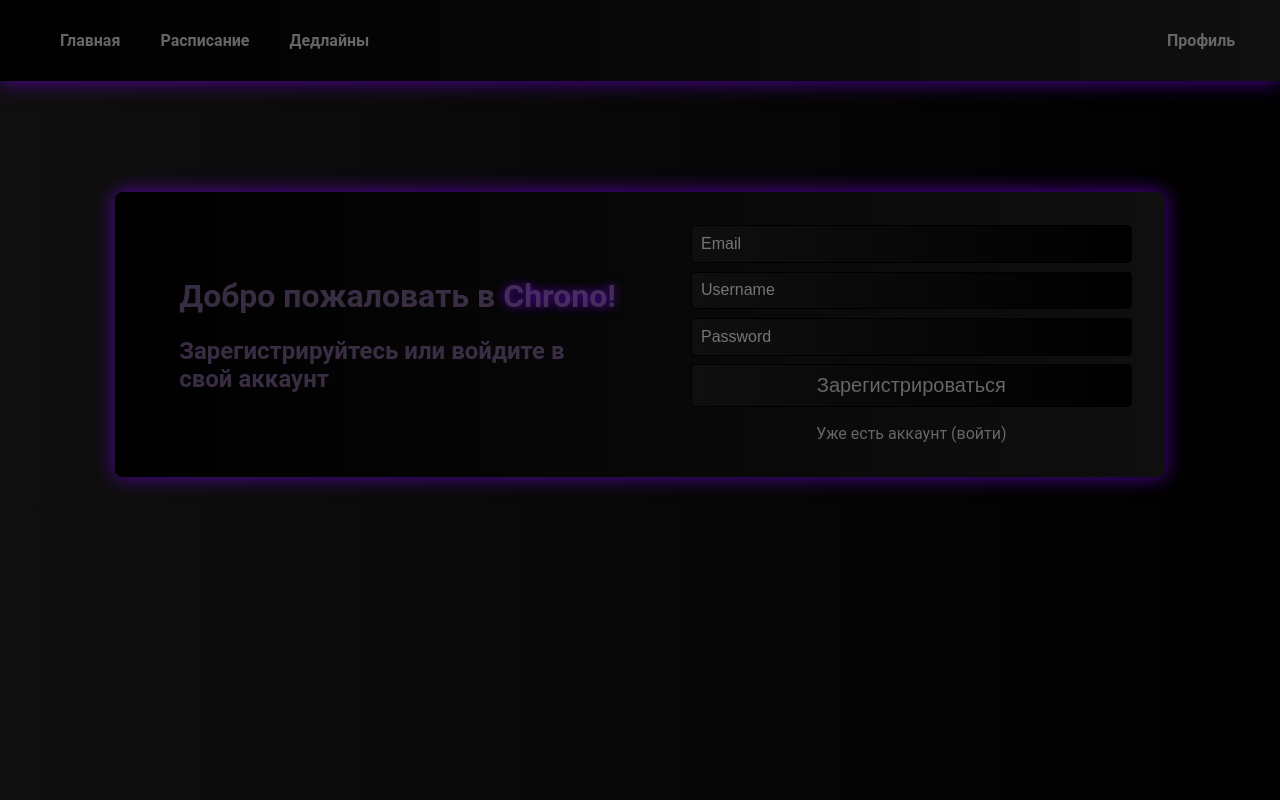
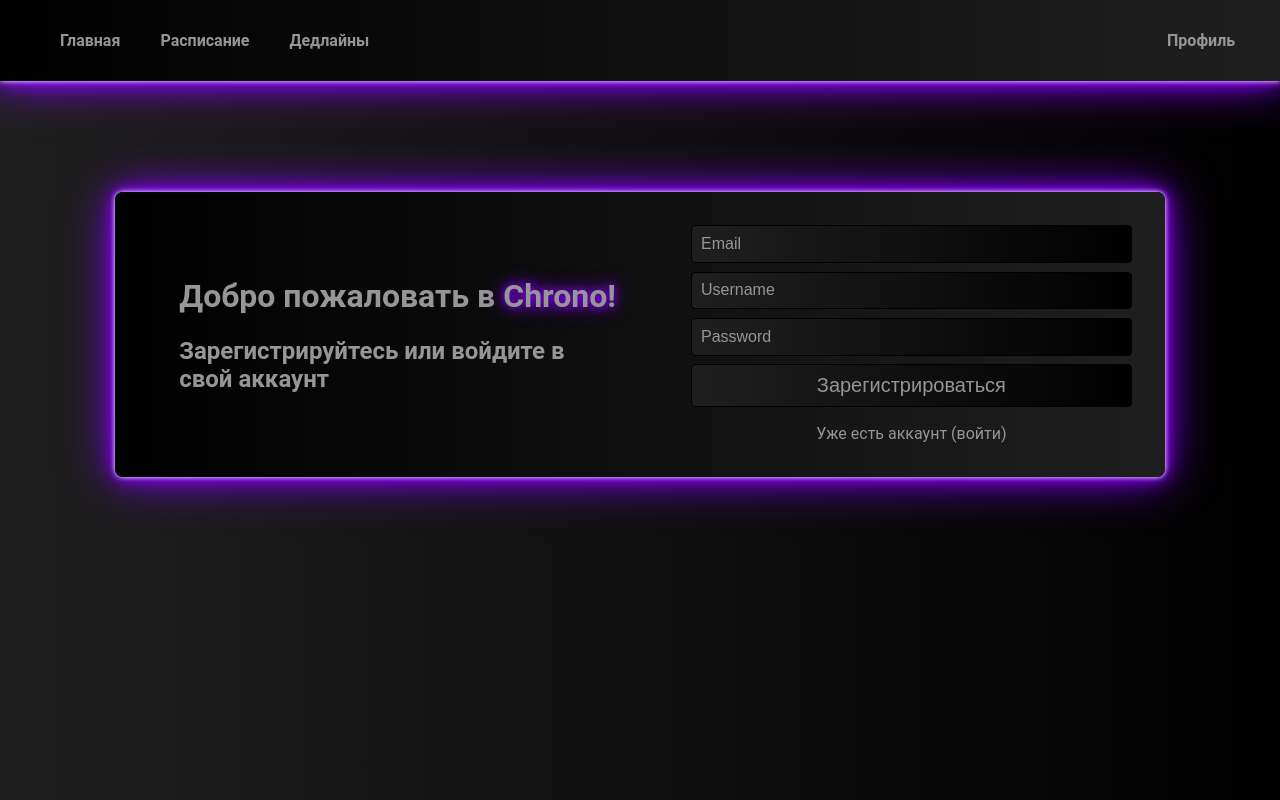
Before and after one commit to SennovE/Chrono, a Vue app in the folder frontend/: page /login in a window 1280 px wide. Built offline with nearby package versions, Linux system fonts and the light colour scheme.

Commit message:
change colors

```diff
--- a/frontend/src/pages/login/components/LoginNavPanel.vue
+++ b/frontend/src/components/LoginNavPanel.vue
@@ -19,15 +19,17 @@ const router = useRouter();
 </template>
 
 <style>
-@import "./LoginStile.css";
-
 .top-nav {
     width: 100%;
     background: linear-gradient(to left, var(--color-briter-black), var(--color-black));
     position: fixed;
     top: 0;
     left: 0;
-    box-shadow: 0px 0px 20px var(--color-deep-purple);
+    box-shadow:
+        0px 0px 5px white,
+        0px 0px 10px var(--color-deep-purple),
+        0px 0px 20px var(--color-deep-purple),
+        0px 0px 50px var(--color-deep-purple);
     z-index: 999;
 }
 
@@ -50,5 +52,4 @@ const router = useRouter();
     margin-left: auto;
     margin-right: 2%;
 }
-
 </style>
--- /dev/null
+++ b/frontend/src/components/Stiles.css
@@ -0,0 +1,174 @@
+@import url('./variables.css');
+
+body {
+    overflow: hidden;
+    background: linear-gradient(to right, var(--color-briter-black), var(--color-black));
+    font-family: "Roboto", sans-serif;
+    color: var(--color-grey);
+}
+::selection {
+    color: var(--color-deep-purple);
+    background: rgba(128, 128, 128, 0.087);
+    border-radius: 5px;
+}
+::placeholder {
+  color: var(--color-grey);
+}
+
+.container {
+    background: linear-gradient(to left, var(--color-briter-black), var(--color-black));
+    border-radius: 8px;
+    box-shadow:
+        0px 0px 5px white,
+        0px 0px 10px var(--color-deep-purple),
+        0px 0px 20px var(--color-deep-purple),
+        0px 0px 50px var(--color-deep-purple);
+
+    display: flex;
+    overflow: hidden;
+
+    width: 80%;
+    margin: 15% auto;
+    padding: 1% 1% 1% 1%;
+}
+
+.schedule-container, .top-nav, .container {
+
+    .error-msg {
+        text-align: center;
+        font-size: medium;
+        text-shadow:
+            0px 0px 5px red,
+            0px 0px 10px red,
+            0px 0px 20px red;
+        color: white;
+    }
+
+    .welcome-text {
+        overflow: auto;
+        text-align: left;
+        padding: 5% 5% 5% 5%;
+        color: var(--color-grey-purple);
+        width: 50%;
+    }
+
+    .input-container {
+        overflow: auto;
+        text-align: center;
+        padding: 2% 2% 2% 2%;
+        width: 50%;
+    }
+
+    .hidden {
+        visibility: hidden;
+    }
+
+    button, input, textarea {
+        width: 100%;
+        padding: 2%;
+        font-size: 16px;
+        border: 1px solid black;
+        border-radius: 4px;
+        box-sizing: border-box;
+        margin-bottom: 2%;
+        background: linear-gradient(to right, var(--color-briter-black), var(--color-black));
+        outline: none;
+        transition: box-shadow 0.3s ease-in-out;
+    }
+
+    button:hover,
+    textarea:hover,
+    input:hover,
+    input:focus {
+        box-shadow:
+            0px 0px 3px white,
+            0px 0px 8px var(--color-deep-purple),
+            0px 0px 20px var(--color-deep-purple);
+    }
+
+    textarea, input {
+        color: var(--color-grey);
+        caret-color: var(--color-grey);
+    }
+
+    button {
+        color: var(--color-grey);
+        font-size: 20px;
+        margin-bottom: 4%;
+        cursor: pointer;
+    }
+
+    button:active {
+        background: linear-gradient(to right, var(--color-dark-grey), var(--color-darker-grey));
+    }
+
+    .bottom-text {
+        transition: text-shadow 0.3s ease-in-out;
+        padding: 1%;
+        cursor: pointer;
+    }
+
+    .bottom-text:hover, li:hover, .chrono {
+        text-shadow:
+            0px 0px 8px var(--color-deep-purple),
+            0px 0px 20px var(--color-deep-purple);
+    }
+
+    .slide-enter-active, .slide-leave-active {
+        transition: transform 0.5s ease, opacity 0.5s ease;
+    }
+    .slide-enter-from {
+        transform: translateX(100%);
+        opacity: 0;
+    }
+    .slide-leave-to {
+        transform: translateX(100%);
+        opacity: 0;
+    }
+
+    .checkmark {
+        width: 20px;
+        height: 20px;
+        border: 1px solid var(--color-grey);
+        border-radius: 4px;
+        position: relative;
+        margin-right: 10px;
+        transition: box-shadow 0.3s ease-in-out;
+    }
+    .checkmark::after {
+        content: "";
+        position: absolute;
+        display: none;
+    }
+    .custom-checkbox {
+        display: flex;
+        align-items: center;
+        cursor: pointer;
+        font-size: 16px;
+        user-select: none;
+        margin-left: 10%;
+    }
+    .custom-checkbox input {
+        display: none;
+    }
+    .custom-checkbox:hover .checkmark {
+        box-shadow:
+            0 0 10px var(--color-deep-purple),
+            0 0 10px var(--color-deep-purple),
+            0 0 10px var(--color-deep-purple);
+    }
+    .custom-checkbox input:checked + .checkmark {
+        background-color: var(--color-deep-purple);
+        border-color: var(--color-deep-purple);
+    }
+    .custom-checkbox input:checked + .checkmark::after {
+        display: block;
+        left: 7px;
+        top: 3px;
+        width: 5px;
+        height: 10px;
+        border: solid var(--color-black);
+        border-width: 0 2px 2px 0;
+        transform: rotate(45deg);
+    }
+}
--- a/frontend/src/components/variables.css
+++ b/frontend/src/components/variables.css
@@ -1,9 +1,9 @@
 :root {
-    --color-grey: #666666;
+    --color-grey: #969696;
     --color-dark-grey: #141414;
     --color-darker-grey: #191919;
-    --color-deep-purple: rgba(128, 0, 255, 0.626);
-    --color-grey-purple: rgba(89, 70, 107, 0.626);
+    --color-deep-purple: #8800ff;
     --color-black: #000000;
-    --color-briter-black: #100f0f;
+    --color-briter-black: #1f1f1f;
+    --color-red: #ff0000;
 }
--- a/frontend/src/pages/login/LoginIndex.vue
+++ b/frontend/src/pages/login/LoginIndex.vue
@@ -1,6 +1,6 @@
 <script setup>
 import mainContainer from "./components/LoginPage.vue"
-import navPanel from "./components/LoginNavPanel.vue"
+import navPanel from "../../components/LoginNavPanel.vue"
 </script>
 
 <template>
@@ -11,15 +11,5 @@ import navPanel from "./components/LoginNavPanel.vue"
 </template>
 
 <style>
-body {
-    overflow: hidden;
-    background: linear-gradient(to right, var(--color-briter-black), var(--color-black));
-    font-family: "Roboto", sans-serif;
-    color: var(--color-grey);
-}
-::selection {
-    color: var(--color-deep-purple);
-    background: rgba(128, 128, 128, 0.087);
-    border-radius: 5px;
-}
+@import "../../components/Stiles.css";
 </style>
--- a/frontend/src/pages/login/components/LoginPage.vue
+++ b/frontend/src/pages/login/components/LoginPage.vue
@@ -43,7 +43,7 @@ watch(registration, clearFields)
         <div class="welcome-text">
             <h1>Добро пожаловать в <span class="chrono">Chrono!</span></h1>
             <h2>Зарегистрируйтесь или войдите в свой аккаунт</h2>
-            <p>{{ response }}</p>
+            <p class="error-msg" style="text-align: left;">{{ response }}</p>
         </div>
 
         <transition name="slide" mode="out-in">
@@ -79,5 +79,7 @@ watch(registration, clearFields)
 </template>
 
 <style>
-    @import "./LoginStile.css";
+.left-text {
+    text-align: left
+}
 </style>
--- a/frontend/src/pages/login/components/LoginStile.css
+++ /dev/null
@@ -1,93 +0,0 @@
-@import url('../../../components/variables.css');
-
-.container {
-    background: linear-gradient(to left, var(--color-briter-black), var(--color-black));
-    border-radius: 8px;
-    box-shadow: 0px 0px 20px var(--color-deep-purple);
-
-    display: flex;
-    overflow: hidden;
-
-    width: 80%;
-    margin: 15% auto;
-    padding: 1% 1% 1% 1%;
-}
-
-.welcome-text {
-    overflow: auto;
-    text-align: left;
-    padding: 5% 5% 5% 5%;
-    color: var(--color-grey-purple);
-    width: 50%;
-}
-
-.input-container {
-    overflow: auto;
-    text-align: center;
-    padding: 2% 2% 2% 2%;
-    width: 50%;
-}
-
-.hidden {
-    visibility: hidden;
-}
-
-button, input, textarea {
-    width: 100%;
-    padding: 2%;
-    font-size: 16px;
-    border: 1px solid black;
-    border-radius: 4px;
-    box-sizing: border-box;
-    margin-bottom: 2%;
-    background: linear-gradient(to right, var(--color-briter-black), var(--color-black));
-    outline: none;
-    transition: box-shadow 0.3s ease-in-out;
-}
-button:hover,
-textarea:hover,
-input:hover,
-input:focus {
-    box-shadow: 0 0 10px var(--color-deep-purple);
-}
-
-button {
-    color: var(--color-grey);
-    font-size: 20px;
-    margin-bottom: 4%;
-    cursor: pointer;
-}
-
-button:active {
-    background: linear-gradient(to right, var(--color-dark-grey), var(--color-darker-grey));
-}
-
-.bottom-text {
-    transition: text-shadow 0.3s ease-in-out;
-    padding: 1%;
-    cursor: pointer;
-}
-
-.chrono {
-    text-shadow:
-        0 0 10px var(--color-deep-purple);
-}
-
-.bottom-text:hover, .top-nav li:hover {
-    text-shadow:
-        0 0 10px var(--color-deep-purple),
-        0 0 10px var(--color-deep-purple),
-        0 0 10px var(--color-deep-purple);
-}
-
-.slide-enter-active, .slide-leave-active {
-    transition: transform 0.5s ease, opacity 0.5s ease;
-}
-.slide-enter-from {
-    transform: translateX(100%);
-    opacity: 0;
-}
-.slide-leave-to {
-    transform: translateX(100%);
-    opacity: 0;
-}
--- a/frontend/src/pages/schedule/ScheduleIndex.vue
+++ b/frontend/src/pages/schedule/ScheduleIndex.vue
@@ -2,7 +2,7 @@
 import { useRouter } from "vue-router"
 import { authUser } from "./components/ScheduleFunctions";
 import { onMounted, ref } from "vue";
-import navPanel from "../login/components/LoginNavPanel.vue";
+import navPanel from "../../components/LoginNavPanel.vue";
 import schedulePage from "./components/SchedulePage.vue";
 
 const router = useRouter()
@@ -26,15 +26,5 @@ onMounted(() => {
 </template>
 
 <style>
-body {
-    overflow: hidden;
-    background: linear-gradient(to right, var(--color-briter-black), var(--color-black));
-    font-family: "Roboto", sans-serif;
-    color: var(--color-grey);
-}
-::selection {
-    color: var(--color-deep-purple);
-    background: rgba(128, 128, 128, 0.087);
-    border-radius: 5px;
-}
+@import "../../components/Stiles.css";
 </style>
--- a/frontend/src/pages/schedule/components/SchedulePage.vue
+++ b/frontend/src/pages/schedule/components/SchedulePage.vue
@@ -8,8 +8,8 @@ const props = defineProps({
 </script>
 
 <template>
-    <div class="scheduleContainer">
-        <div class="columnSchedule">
+    <div class="schedule-container">
+        <div class="column-schedule">
             <h1>
                 {{ props.user }}
             </h1>
@@ -19,7 +19,7 @@ const props = defineProps({
 </template>
 
 <style>
-.scheduleContainer {
+.schedule-container {
     display: flex;
     overflow: hidden;
     align-items: flex-start;
@@ -28,25 +28,19 @@ const props = defineProps({
     width: 95%;
     margin: 5% auto;
 }
-.columnAddTask, .columnSchedule {
+/* .column-add-task, .column-schedule {
     overflow: auto;
     height: 100%;
     box-sizing: border-box;
     padding: 0 20px;
 }
-.columnAddTask {
+.column-add-task {
     width: 30%;
 }
-.columnSchedule {
+.column-schedule {
     width: 70%;
-}
-h1 {
+} */
+.schedule-container h1 {
     text-align: center;
 }
-textarea {
-    height: 200px;
-    resize: none;
-    overflow: auto;
-    font-size: large;
-}
 </style>
```
Also changed, not shown: frontend/src/pages/login/components/LoginFunctions.js (+11 -4 lines), frontend/src/pages/schedule/components/ScheduleTaskSheet.vue (+6 -56 lines).
